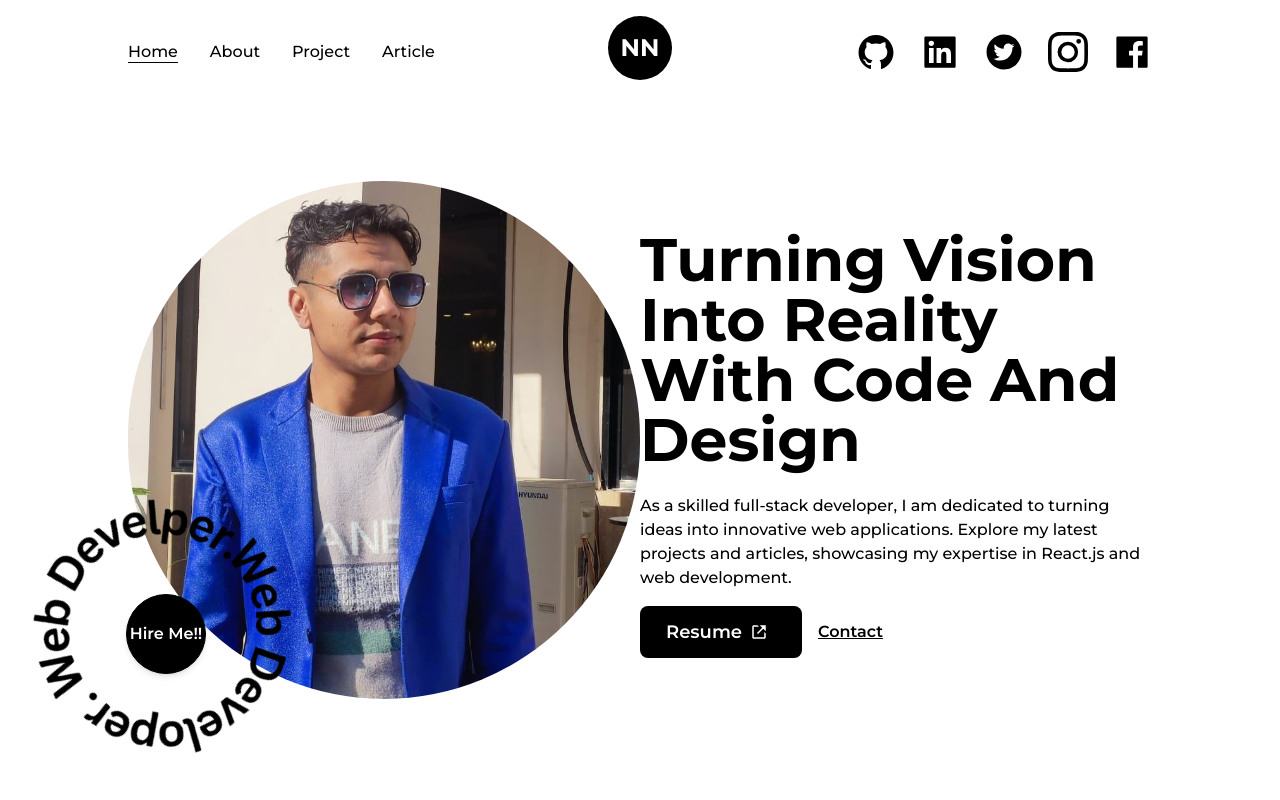
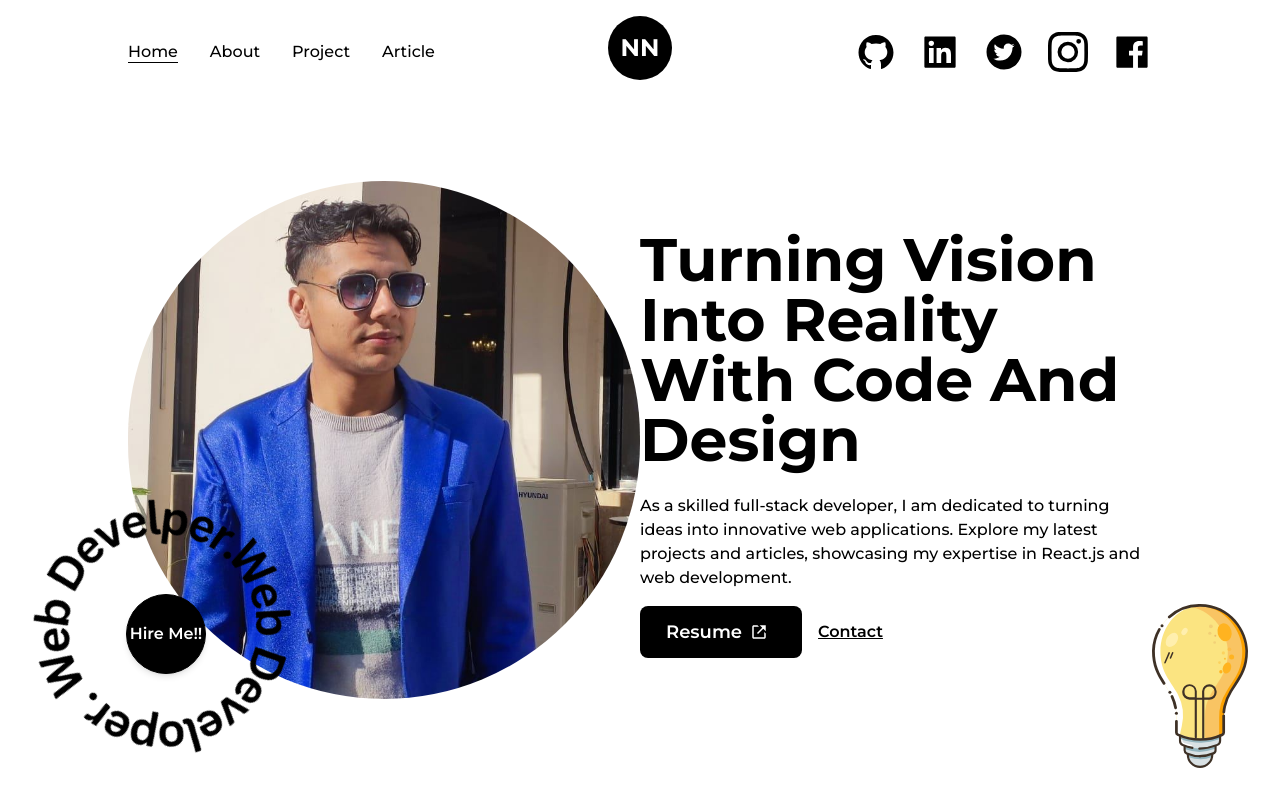
Before and after one commit to nirojneupane5/portfolio, a Next.js app: page / in a window 1280 px wide. Shown: the top 800 px of the page. Built offline with nearby package versions, Linux system fonts and the light colour scheme.

Commit message:
Light bulb added

```diff
--- a/src/app/page.tsx
+++ b/src/app/page.tsx
@@ -1,6 +1,7 @@
 import { BiLinkExternal } from "react-icons/bi";
 import Layout from "@/components/Layout";
 import profilepic from "../../public/profile/Niroj Neupane.jpg";
+import lightbulb from "../../public/light bulb.svg";
 import Image from "next/image";
 import AniminatedText from "@/components/AniminatedText";
 import Link from "next/link";
@@ -47,6 +48,9 @@ export default function Home() {
         </div>
       </Layout>
       <HireMe />
+      <div className="absolute right-8 bottom-8 inline-block w-24">
+        <Image src={lightbulb} alt="light bulb" className="h-full w-full" />
+      </div>
     </main>
   );
 }
```
Also changed, not shown: public/light bulb.svg (added).
